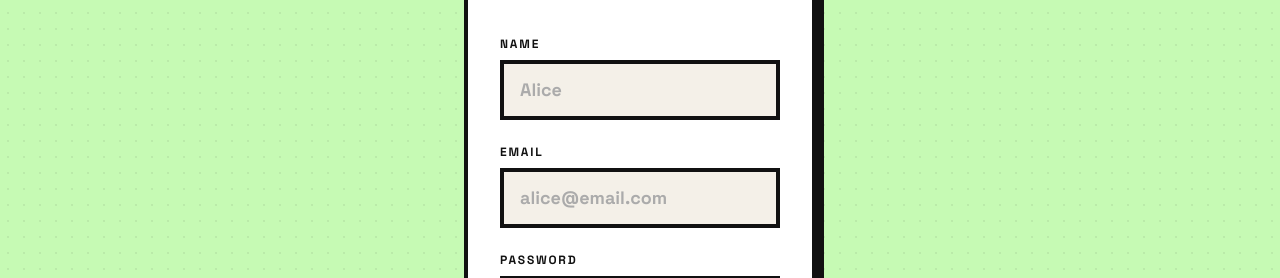
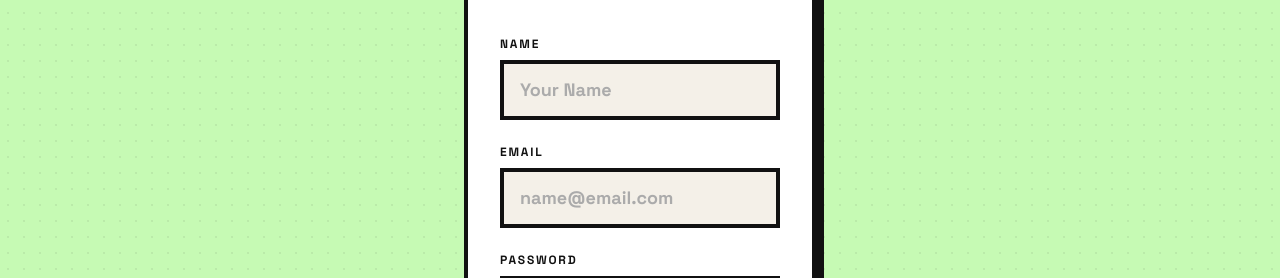
Before and after one commit to yusufmatra/alkademi-phase2-ncups, a Next.js app in the folder frontend/: page /register in a window 1280 px wide. Shown: the part 235-513 px from the top of the page. Built offline with nearby package versions, Linux system fonts and the light colour scheme; no server answers.

Commit message:
ubah placeholder form login dan register

```diff
--- a/frontend/app/login/page.tsx
+++ b/frontend/app/login/page.tsx
@@ -73,7 +73,7 @@ export default function LoginPage() {
               required
               value={email}
               onChange={(event) => setEmail(event.target.value)}
-              placeholder="alice@email.com"
+              placeholder="name@email.com"
               className="trip-input"
             />
           </label>
--- a/frontend/app/register/page.tsx
+++ b/frontend/app/register/page.tsx
@@ -94,7 +94,7 @@ kelana<span className="text-[#fa8cef]">.</span>
             required
             value={name}
             onChange={(event) => setName(event.target.value)}
-            placeholder="Alice"
+            placeholder="Your Name"
             className="trip-input"
           />
         </label>
@@ -109,7 +109,7 @@ kelana<span className="text-[#fa8cef]">.</span>
             required
             value={email}
             onChange={(event) => setEmail(event.target.value)}
-            placeholder="alice@email.com"
+            placeholder="name@email.com"
             className="trip-input"
           />
         </label>
```
